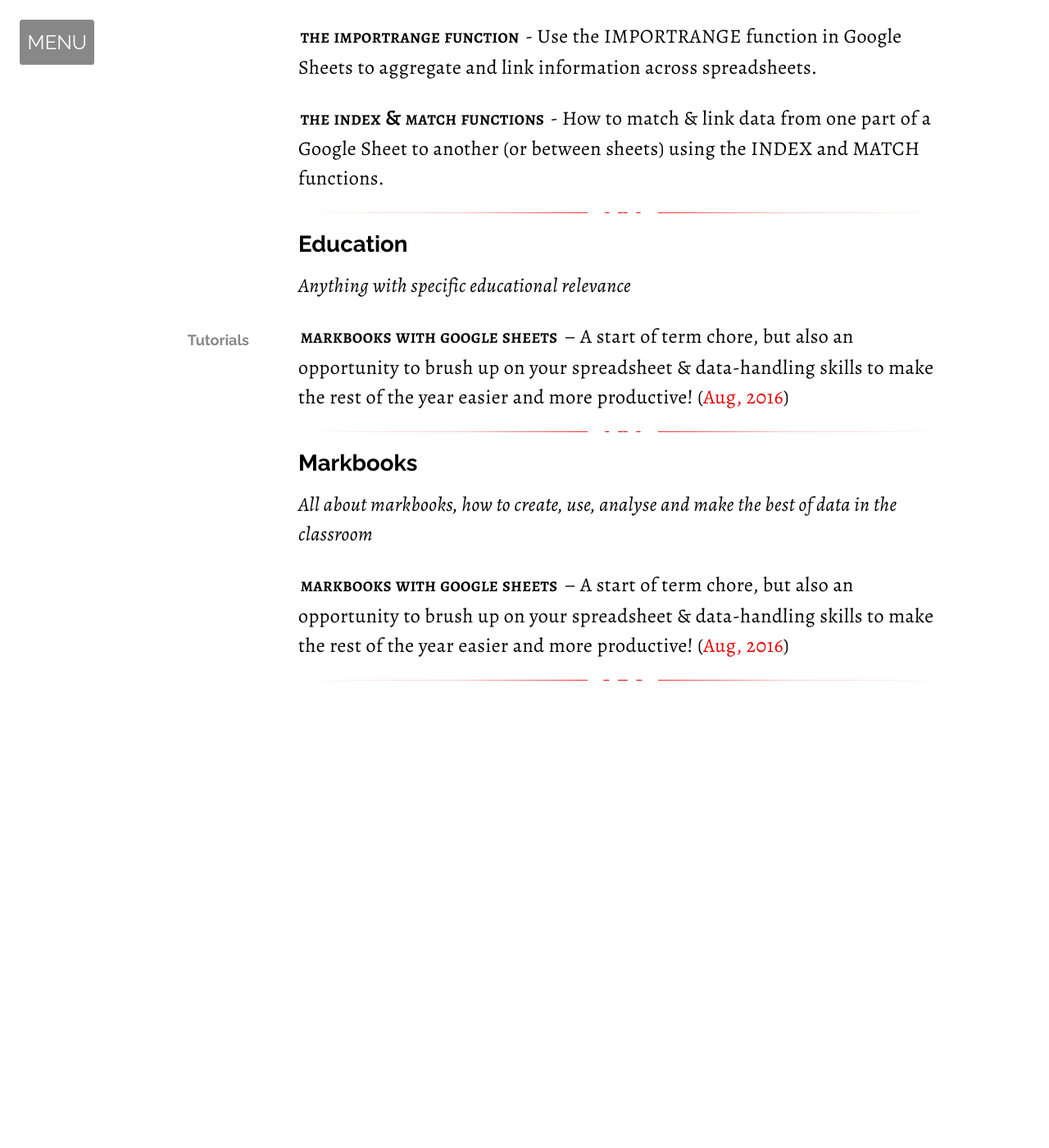
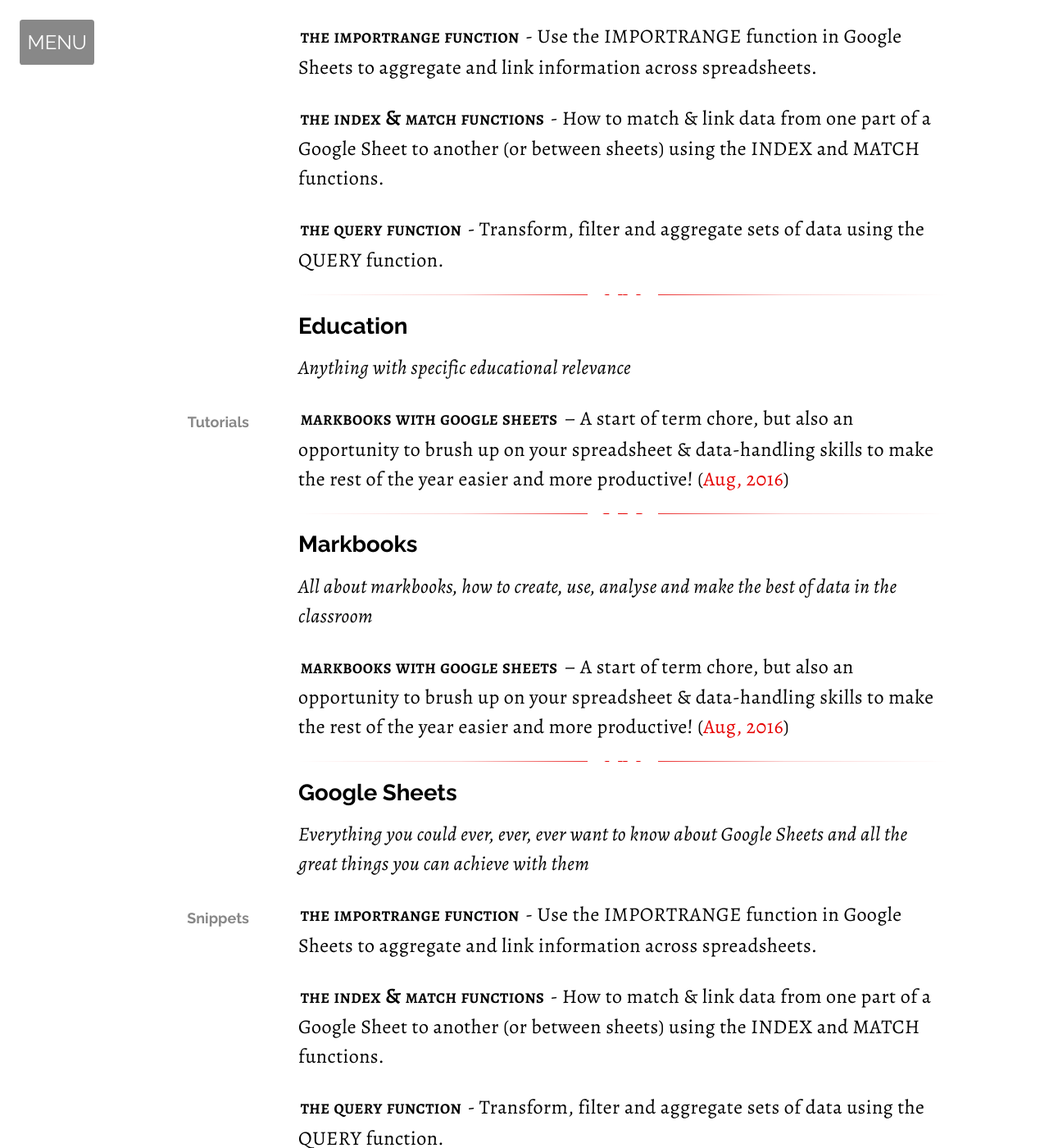
Before and after one commit to LifeStack-IO/lifestack-io.github.io, a Jekyll site: the page built from _indexes/tags.md, in a window 1280 px wide and 1400 px high, scrolled down 887 px. Shown: the whole window at 82% size. Built offline with Jekyll 4.4.1, drawn with Linux system fonts in a browser that asks for light colours; some web fonts are replaced; before the commit the page ends 1809 px from its top, so only the background shows below that.

Commit message:
Updated Snippets

```diff
--- a/_data/meta.yml
+++ b/_data/meta.yml
@@ -54,3 +54,7 @@ training:
 markbook:
   name: Markbooks
   description: All about markbooks, how to create, use, analyse and make the best of data in the classroom
+
+sheet:
+  name: Google Sheets
+  description: Everything you could ever, ever, ever want to know about Google Sheets and all the great things you can achieve with them
--- a/_snippets/google_sheet_importrange.md
+++ b/_snippets/google_sheet_importrange.md
@@ -6,7 +6,8 @@ author:
   name: jd
 tags:
 - google
-category: coding
+- sheet
+category: tutorial
 lead: Use the IMPORTRANGE function in Google Sheets to aggregate and link information across spreadsheets.
 published: true
 ---
--- a/_snippets/google_sheet_index_match.md
+++ b/_snippets/google_sheet_index_match.md
@@ -6,8 +6,8 @@ author:
   name: jd
 tags:
 - google
-- sheets
-category: coding
+- sheet
+category: tutorial
 lead: How to match & link data from one part of a Google Sheet to another (or between sheets) using the INDEX and MATCH functions.
 published: true
 ---
--- a/_snippets/google_sheet_query.md
+++ b/_snippets/google_sheet_query.md
@@ -6,19 +6,47 @@ author:
   name: jd
 tags:
 - google
-- sheets
-category: coding
+- sheet
+category: tutorial
 lead: Transform, filter and aggregate sets of data using the QUERY function.
-published: false
+published: true
 ---
 {% include lead.md %}
 
 ### Introduction
 
-[query][1] does exactly what it says on the tin. More powerful and sophisticated with the [filter][2] function, [query][1] allows you to execute [complex queries][3] to help answer specific questions about your data.
+[query][1] does exactly what it says on the tin. More powerful and sophisticated than the [filter][2] function, [query][1] allows you to execute [complex queries][3] to help answer specific questions about your data.
 
 ### Method
+
+Let us look briefly at the simplified table of data below. It is trival to use the [average][4] function to find the arithmetic mean of all the numeric values in column F, as illustrated below. The same outcome could also be achieved using the [query][1] function too, albeit with a little more complexity.
+
+{% highlight puppet %}
+AVERAGE(F:F)
+{% endhighlight %}{:class="formula"}
+
+{% highlight puppet %}
+INDEX(QUERY(F1:F5, "select avg(F)", 1), 2, 1)
+{% endhighlight %}{:class="formula"}
+
+|---
+| Id | Given Name | Family Name | Display Name | Class | Mark
+|:-|:-|:-|:-|:-|:-
+| 1000 | John | Doe | John Doe | 11EN | 30
+| 1001 | Jane | Doe | Jane Doe | 11EN | 35
+| 1002 | A | Person | A Person | 11EN | 45
+| 1003 | Another | Person | Another Person | 11EN | 23
+
+Using query we can also select all the students from the table above who beat the class average, outputting them as a new list.
+
+{% highlight puppet %}
+QUERY(A1:F5, CONCATENATE("select D, F where F > ", INDEX(QUERY(F1:F5, "select avg(F)", 1), 2, 1)), 1)
+{% endhighlight %}{:class="formula"}
+
+Most __powerfully__, we can use use a variety of complex query constructs, such as _group by_, _max_, _min_, _limit_ and _pivot_. It is also fairly trivial to use the function to operate on data sets imported using the [importrange][5] function. When using [query][1] function on data that is in the same spreadsheet, you have to address the columns using __column letters__ (as shown above). These need to refer to the actual column letters, rather than letters that are relative to the range you are using, e.g. if you are querying range C:F, use the letters C, D, E & F - rather than A-D. When using it on remote / imported sources of data, you need to use the nomenclature of __Col1__, __Col2__ etc. These numbers __are__ relative to the range you are importing (as the function won't have any context of where the source data is positioned within a sheet).
 
 [1]: https://support.google.com/docs/answer/3093343 "How to use the QUERY function"
 [2]: https://support.google.com/docs/answer/3093197 "How to use the FILTER function"
 [3]: https://developers.google.com/chart/interactive/docs/querylanguage "Query Language Reference"
+[4]: https://support.google.com/docs/answer/3093615 "How to use the AVERAGE function"
+[5]: https://support.google.com/docs/answer/3093340 "How to use the IMPORTRANGE function"
```
